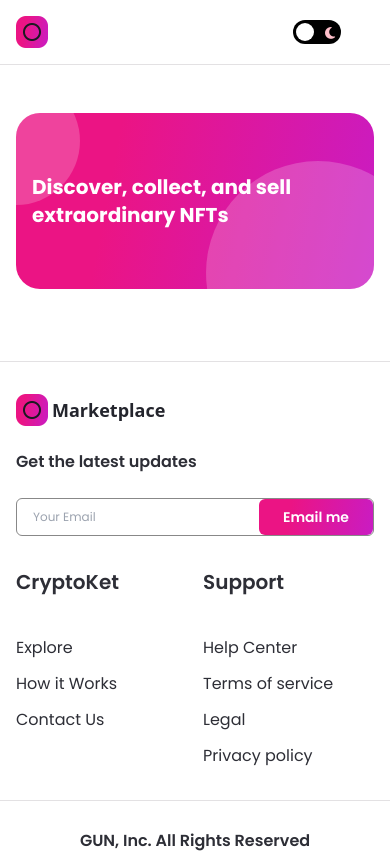
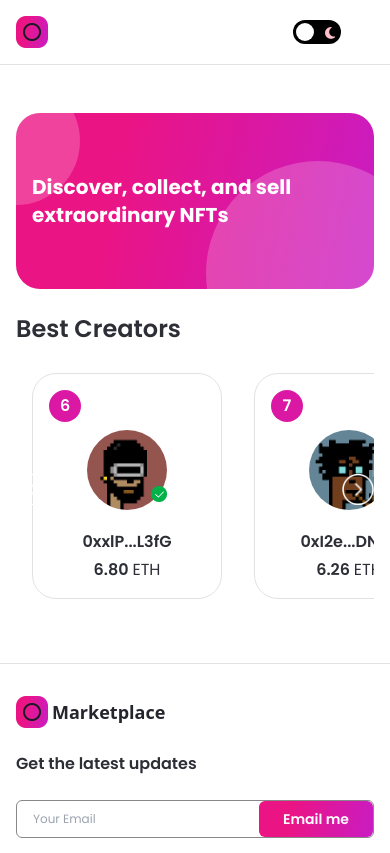
Before and after one commit to mganeshan29/nft_marketplace, a Next.js app: page / in a window 390 px wide. Shown: the top 853 px of the page. Built offline with nearby package versions, Linux system fonts and the light colour scheme.

Commit message:
add top seller tab

```diff
--- /dev/null
+++ b/components/CreatorCard.jsx
@@ -0,0 +1,38 @@
+import { useContext } from 'react';
+import Image from 'next/image';
+
+import images from '../assets';
+
+const CreatorCard = ({ rank, creatorImage, creatorName, creatorEths }) => (
+  <div className="min-w-190 minlg:min-w-240 dark:bg-nft-black-3 bg-white border dark:border-nft-black-3 border-nft-gray-1 rounded-3xl flex flex-col p-4 m-4">
+    <div className="w-8 h-8 minlg:w-10 minlg:h-10 rounded-full bg-nft-red-violet flexCenter">
+      <p className="font-poppins text-white font-semibold text-base minlg:text-lg ">{rank}</p>
+    </div>
+
+    <div className="my-2 flex justify-center">
+      <div className="relative w-20 h-20 minlg:w-28 minlg:h-28">
+        <Image
+          src={creatorImage}
+          layout="fill"
+          objectFit="cover"
+          alt="creator"
+          className="rounded-full"
+        />
+        <div className="absolute w-4 h-4 minlg:w-7 minlg:h-7 bottom-2 -right-0">
+          <Image
+            src={images.tick}
+            layout="fill"
+            objectFit="contain"
+            alt="tick"
+          />
+        </div>
+      </div>
+    </div>
+
+    <div className="mt-3 minlg:mt-7 text-center flexCenter flex-col">
+      <p className="font-poppins dark:text-white text-nft-black-1 font-semibold text-base">{creatorName}</p>
+      <p className="mt-1 font-poppins dark:text-white text-nft-black-1 font-semibold text-base">{creatorEths.toFixed(2)} <span className="font-normal">ETH</span></p>
+    </div>
+  </div>
+);
+export default CreatorCard;
--- a/components/index.js
+++ b/components/index.js
@@ -2,5 +2,6 @@
 import Footer from './Footer';
 import Button from './Button';
 import Banner from './Banner';
+import CreatorCard from './CreatorCard';
 
-export { Navbar, Footer, Button, Banner };
+export { Navbar, Footer, Button, Banner, CreatorCard };
--- a/pages/index.js
+++ b/pages/index.js
@@ -1,16 +1,85 @@
-import { Banner } from '../components';
+import { useEffect, useState, useRef, useContext } from 'react';
+import Image from 'next/image';
+import { useTheme } from 'next-themes';
 
-const Home = () => (
+import { Banner, CreatorCard } from '../components';
+import { makeid, makeId } from '../utils/makeId';
+import images from '../assets';
+
+const Home = () => {
+  const { theme } = useTheme();
+  const [hideButtons, setHideButtons] = useState(false);
+  const [activeSelect, setActiveSelect] = useState('Recently Added');
+
+  const parentRef = useRef(null);
+  const scrollRef = useRef(null);
+
+  const handleScroll = (direction) => {
+    const { current } = scrollRef;
+
+    const scrollAmount = window.innerWidth > 1800 ? 270 : 210;
+
+    if (direction === 'left') {
+      current.scrollLeft -= scrollAmount;
+    } else {
+      current.scrollLeft += scrollAmount;
+    }
+  };
+  const isScrollable = () => {
+    const { current } = scrollRef;
+    const { current: parent } = parentRef;
+
+    if (current?.scrollWidth >= parent?.offsetWidth) return setHideButtons(false);
+    return setHideButtons(true);
+  };
+
+  // if window is resized
+  useEffect(() => {
+    isScrollable();
+    window.addEventListener('resize', isScrollable);
+
+    return () => {
+      window.removeEventListener('resize', isScrollable);
+    };
+  });
+
+  return (
     <div className="flex justify-center sm:px-4 p-12">
       <div className="w-full minmd:w4/5">
         <Banner
           name="Discover, collect, and sell  extraordinary NFTs"
           childStyles="md:text-4xl sm:text-2xl xs:text-xl text-left"
           parentStyle="justify-start mb-6 h-72 sm:h-60 p-12 xs:p-4 xs:h-44 rounded-3xl"
+        />
 
+        <div>
+          <h1 className="font-poppins dark:text-white text-nft-black-1 text-2xl minlg:text-4xl font-semibold ml-4 xs:ml-0">Best Creators</h1>
+          <div className="relative flex-1 max-w-full flex mt-3" ref={parentRef}>
+            <div className="flex flex-row w-max overflow-x-scroll no-scrollbar select-none" ref={scrollRef}>
+              {[ 6, 7, 8, 9, 10].map((i) => (
+                <CreatorCard
+                  key={`creator-${i}`}
+                  rank={i}
+                  creatorImage={images[`creator${i}`]}
+                  creatorName={`0x${makeId(3)}...${makeId(4)}`}
+                  creatorEths={10 - i * 0.534}
                 />
+              ))}
+              {!hideButtons && (
+                <>
+                  <div onClick={() => handleScroll('left')} className="absolute w-8 h-8 minlg:w-12 minlg:h-12 top-45 cursor-pointer left-0">
+                    <Image src={images.left} layout="fill" objectFit="contain" alt="left_arrow" className={theme === 'light' ? 'filter invert' : undefined} />
+                  </div>
+                  <div onClick={() => handleScroll('right')} className="absolute w-8 h-8 minlg:w-12 minlg:h-12 top-45 cursor-pointer right-0">
+                    <Image src={images.right} layout="fill" objectFit="contain" alt="left_arrow" className={theme === 'light' ? 'filter invert' : undefined} />
+                  </div>
+                </>
+              )}
+            </div>
+          </div>
+        </div>
       </div>
     </div>
   );
-
+};
 export default Home;
--- /dev/null
+++ b/utils/makeId.js
@@ -0,0 +1,12 @@
+export const makeId = (length) => {
+  let result = '';
+
+  const characters = 'ABCDEFGHIJKLMNOPQRSTUVWXYZabcdefghijklmnopqrstuvwxyz0123456789';
+  const charactersLength = characters.length;
+
+  for (let i = 0; i < length; i += 1) {
+    result += characters.charAt(Math.floor(Math.random() * charactersLength));
+  }
+
+  return result;
+};
```
Lines whose indentation alone changed are shown as unchanged.
